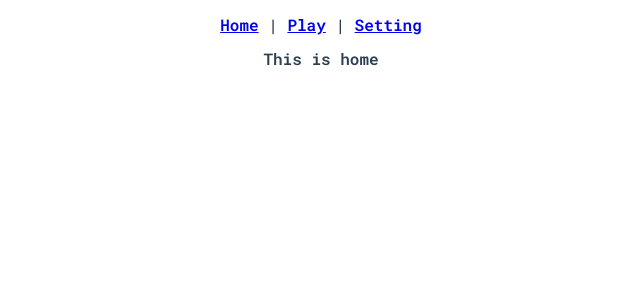
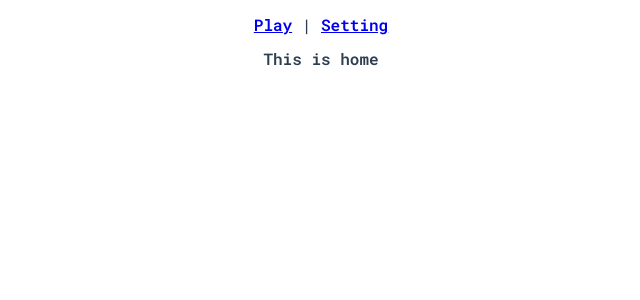
Before and after one commit to ksugimori/vue-minesweeper, a Vue app: page / in a window 1280 px wide. Shown: the top 300 px of the page, without its empty margins (319-959 px from the left). Built offline with nearby package versions, Linux system fonts and the light colour scheme.

Commit message:
実験のため Home へのリンクを削除

```diff
--- a/src/App.vue
+++ b/src/App.vue
@@ -1,7 +1,6 @@
 <template>
   <div id="app">
     <div id="nav">
-      <router-link to="/">Home</router-link> |
       <router-link to="/play">Play</router-link> |
       <router-link to="/setting">Setting</router-link>
     </div>
```
